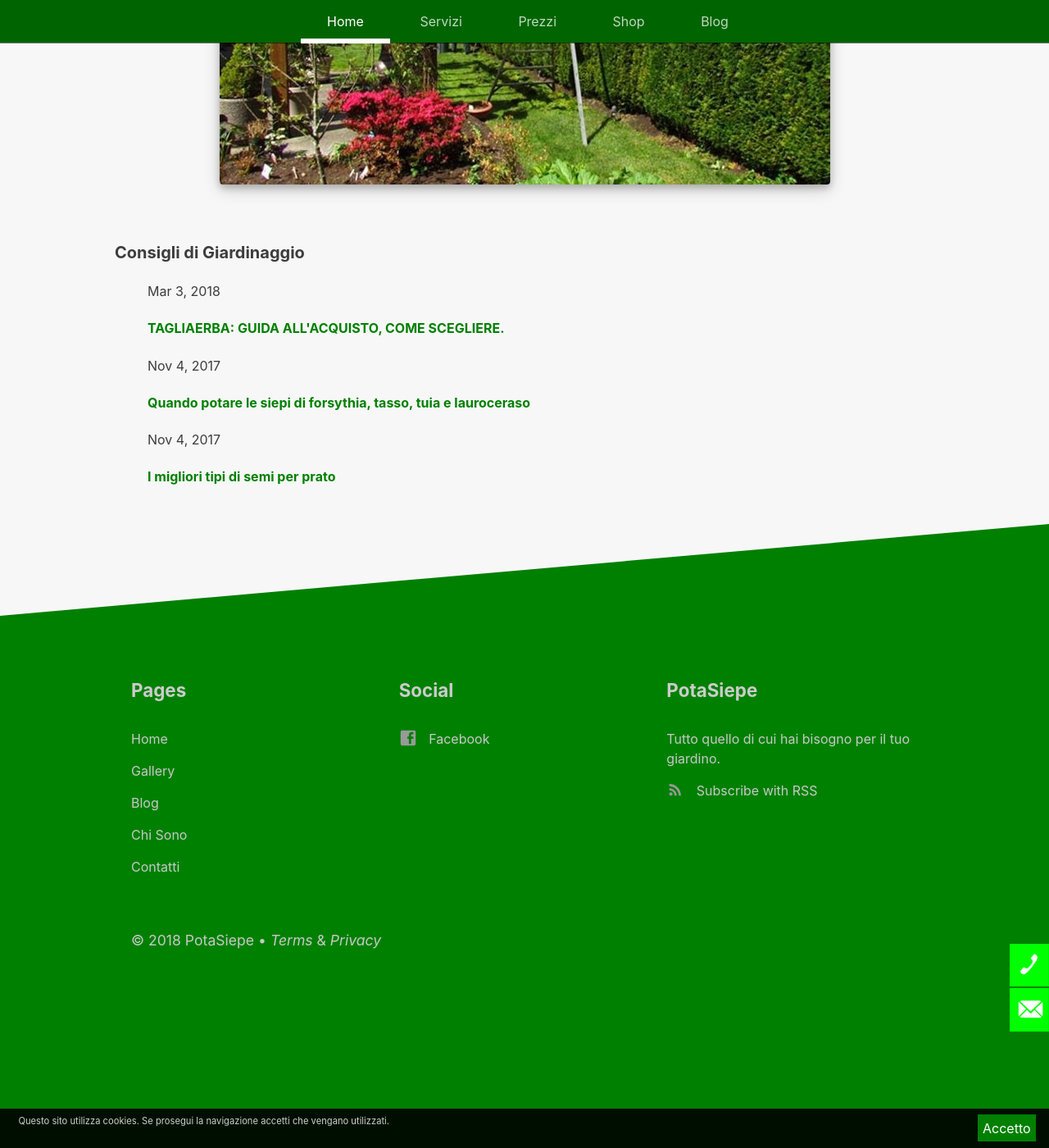
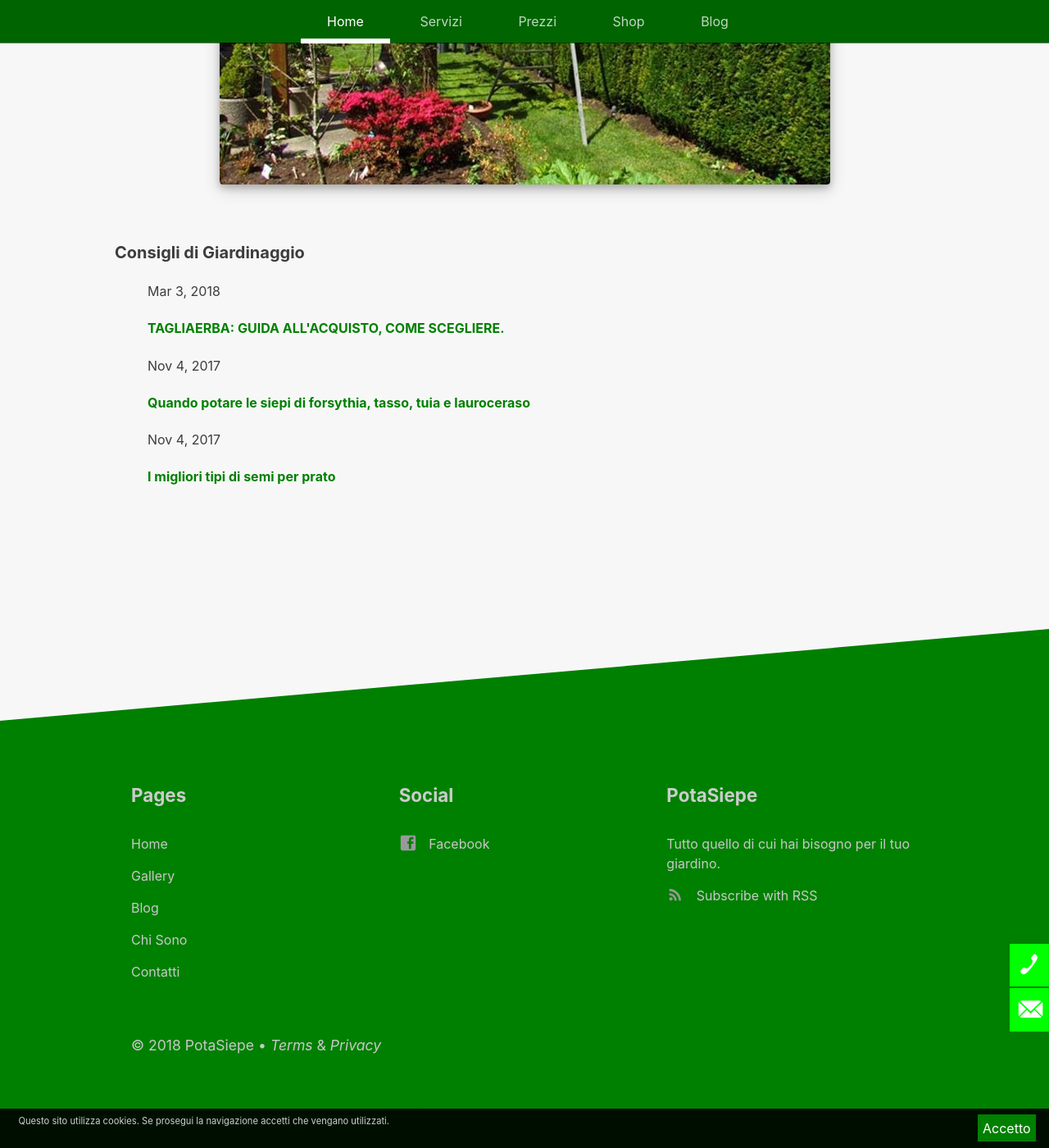
Before and after one commit to enricocaputo/potasiepe, a Jekyll site: the page built from pages/index.html, in a window 1280 px wide and 1400 px high, scrolled down 3751 px. Shown: the whole window at 82% size. Built offline with Jekyll 4.4.1, drawn with Linux system fonts in a browser that asks for light colours.

Commit message:
Update _base.scss
Add media query for .content class

```diff
--- a/_sass/_base.scss
+++ b/_sass/_base.scss
@@ -173,8 +173,8 @@ footer {
       }
 }
 
-@media (min-width: 1800px){
+@media (min-width: 1280px){
   .content {
-      margin: 0 auto 70px auto;
+      padding-bottom: 18em;
     }
 }
```
